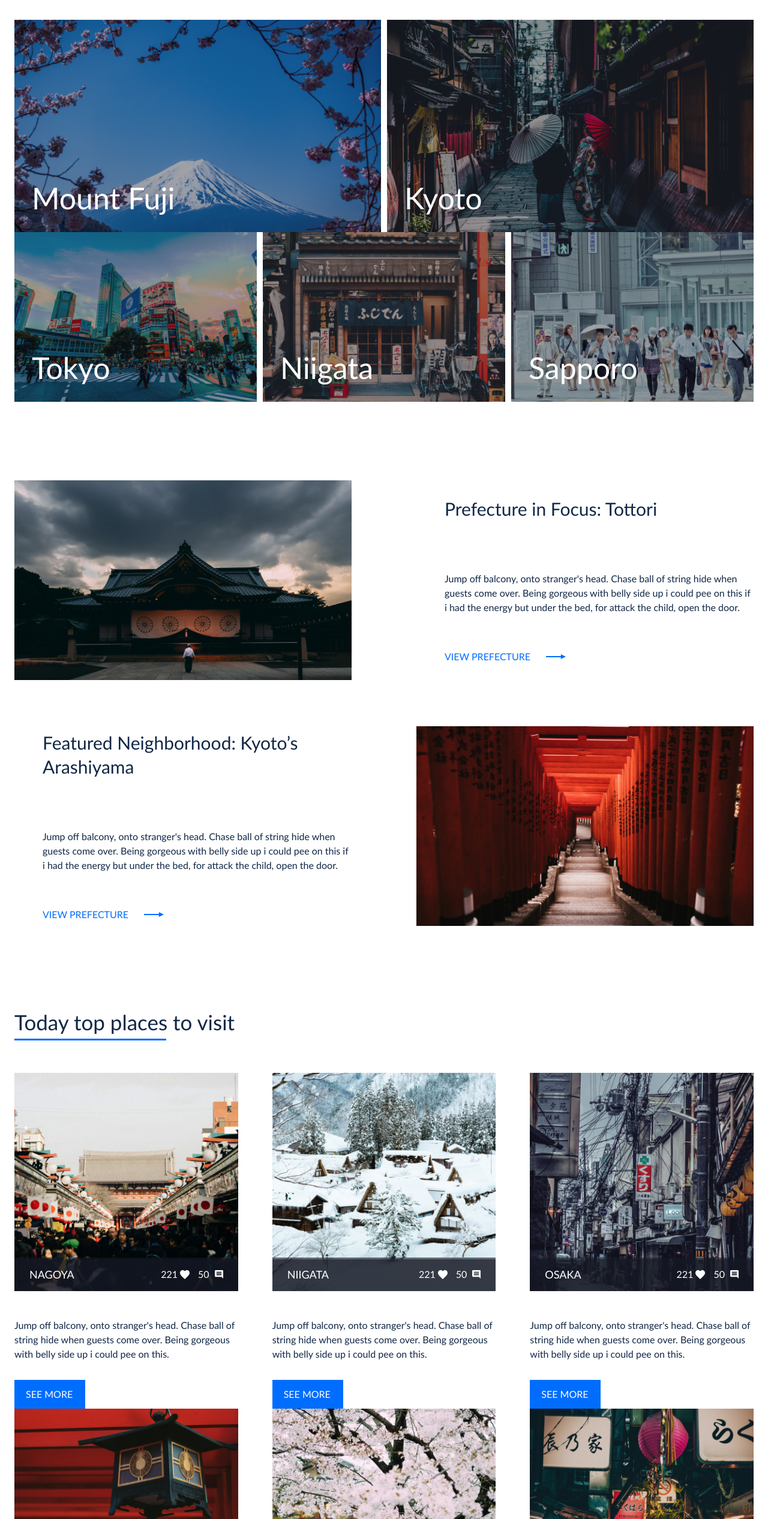
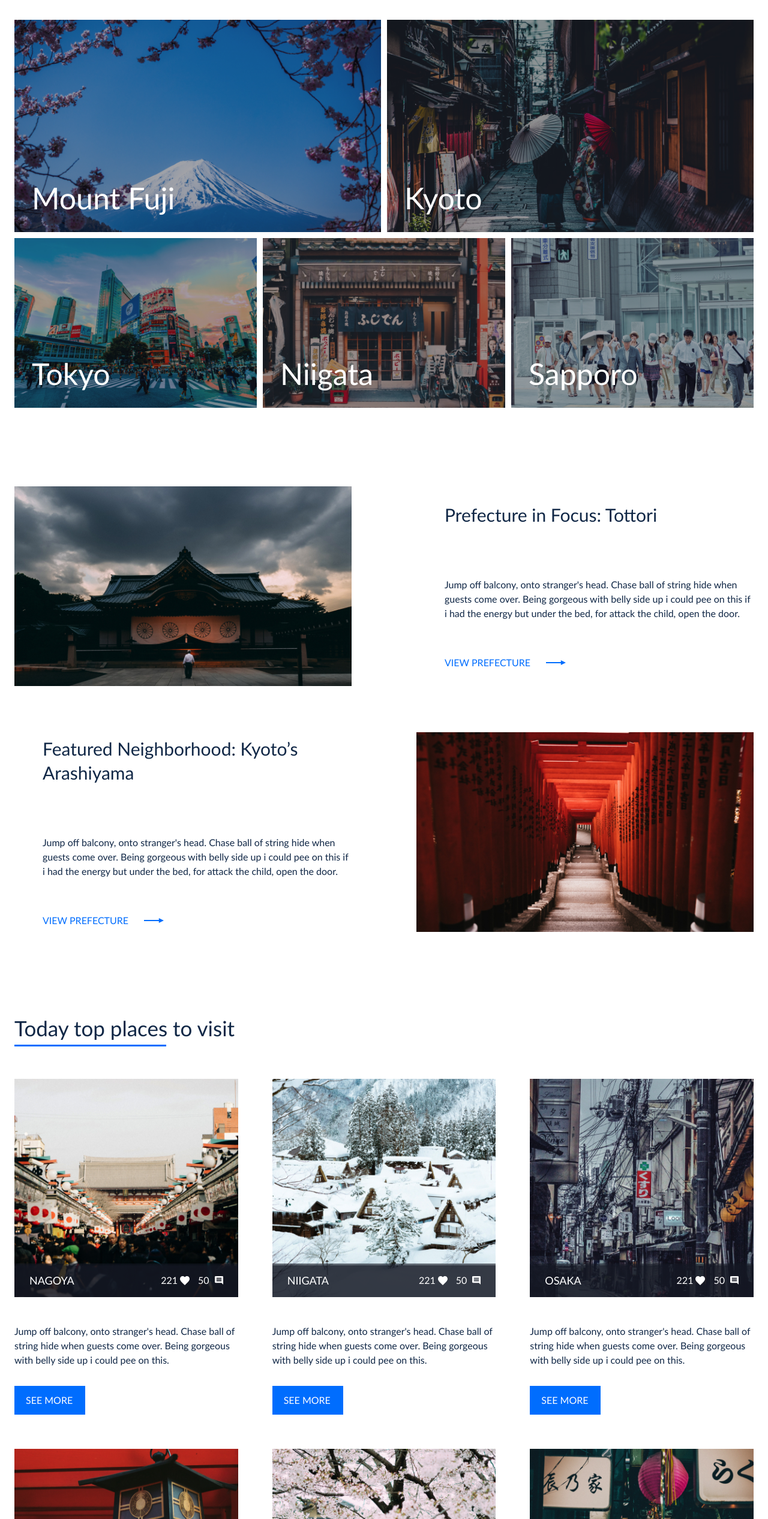
Before and after one commit to advert31337/port_05_landing, a plain HTML site: page index.html in a window 1280 px wide. Shown: the part 1357-3890 px from the top of the page at 60% size. Drawn offline with Linux system fonts and the light colour scheme; files whose address does not match are found by name.

Commit message:
change selector name form  grid-gap to grid-column-gap 3

```diff
--- a/css/style.css
+++ b/css/style.css
@@ -346,6 +346,7 @@ fieldset {
     display: grid;
     grid-template-columns: repeat(6, 1fr);
     grid-column-gap: 10px;
+    grid-row-gap: 10px;
 }
 
 .places__card-size-lg{
@@ -475,6 +476,7 @@ fieldset {
     display: grid;
     grid-template-columns: repeat(3, 1fr);
     grid-column-gap: 57px;
+    grid-row-gap: 57px;
 }
 
 .top__title{
```
